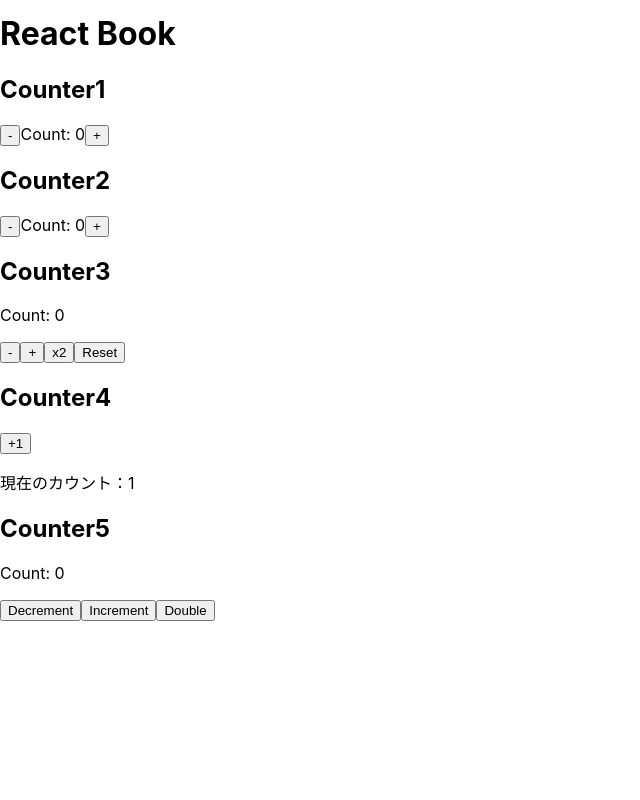
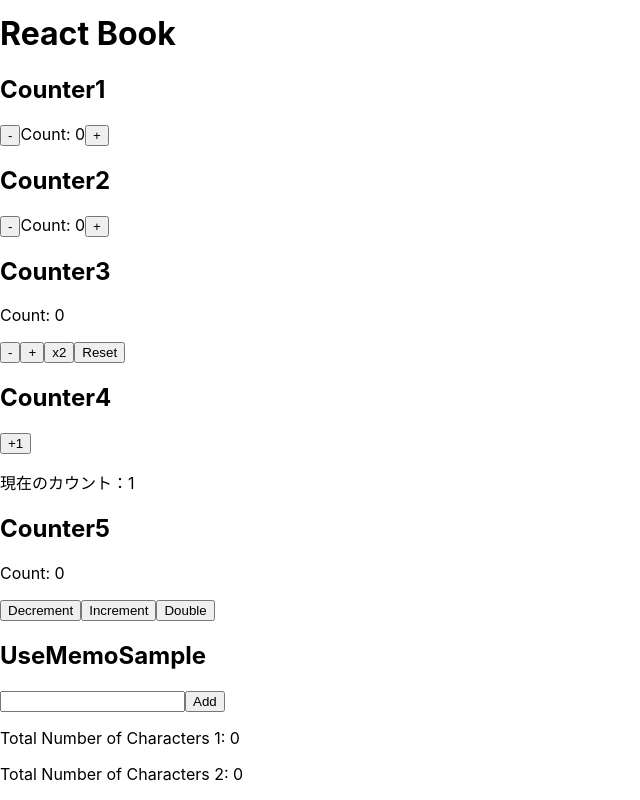
Before and after one commit to KazumasaYasui/ts-react-next, a React (Create React App) app in the folder chapter3/react-sample/: page / in a window 1280 px wide. Shown: the part 254-1054 px from the top of the page, without its empty margins (0-640 px from the left). Before the commit the page ends 875 px from the top, so only its background shows below. Built offline with nearby package versions, Linux system fonts and the light colour scheme.

Commit message:
useMemo追加

```diff
--- /dev/null
+++ b/chapter3/react-sample/src/components/UseMemoSample.tsx
@@ -0,0 +1,45 @@
+import React, { useMemo, useState } from 'react'
+
+export const UseMemoSample = () => {
+  const [text, setText] = useState('')
+  const [items, setItems] = useState<string[]>([])
+
+  const onChangeInput = (e: React.ChangeEvent<HTMLInputElement>) => {
+    setText(e.target.value)
+  }
+
+  const onClickButton = () => {
+    setItems((prevItems) => [...prevItems, text])
+    setText('')
+  }
+  // items内の文字数を合計する
+  const countItemsCharacters = (items: string[], number: number) => {
+    console.log(`countTotalItemCharacters${number}: 再描画されました`)
+    return items.reduce((sub, item) => sub + item.length, 0)
+  }
+  // 再描画のたびにitems.reduceを実行して結果を得る
+  const numberOfCharacters1 = countItemsCharacters(items, 1)
+  // itemsが変更されるタイミングでitems.reduceを実行して結果を得る
+  const numberOfCharacters2 = useMemo(() => {
+    return countItemsCharacters(items, 2)
+  }, [items])
+
+  return (
+    <div>
+      <h2>UseMemoSample</h2>
+      <div>
+        <input value={text} onChange={onChangeInput} />
+        <button onClick={onClickButton}>Add</button>
+      </div>
+      <div>
+        {items.map((item, index) => (
+          <p key={index}>{item}</p>
+        ))}
+      </div>
+      <div>
+        <p>Total Number of Characters 1: {numberOfCharacters1}</p>
+        <p>Total Number of Characters 2: {numberOfCharacters2}</p>
+      </div>
+    </div>
+  )
+}
--- a/chapter3/react-sample/src/index.tsx
+++ b/chapter3/react-sample/src/index.tsx
@@ -11,6 +11,7 @@
 import { Counter as Counter2 } from './components/CounterWithUseReducer';
 import { Parent } from './components/Parent';
 import { Parent as UseCallbackSample } from './components/UseCallbackSample';
+import { UseMemoSample } from './components/UseMemoSample';
 import reportWebVitals from './reportWebVitals';
 
 const root = ReactDOM.createRoot(
@@ -28,6 +29,7 @@
     <Counter2 initialValue={0} />
     <Parent />
     <UseCallbackSample />
+    <UseMemoSample />
   </React.StrictMode>
 );
 
```
